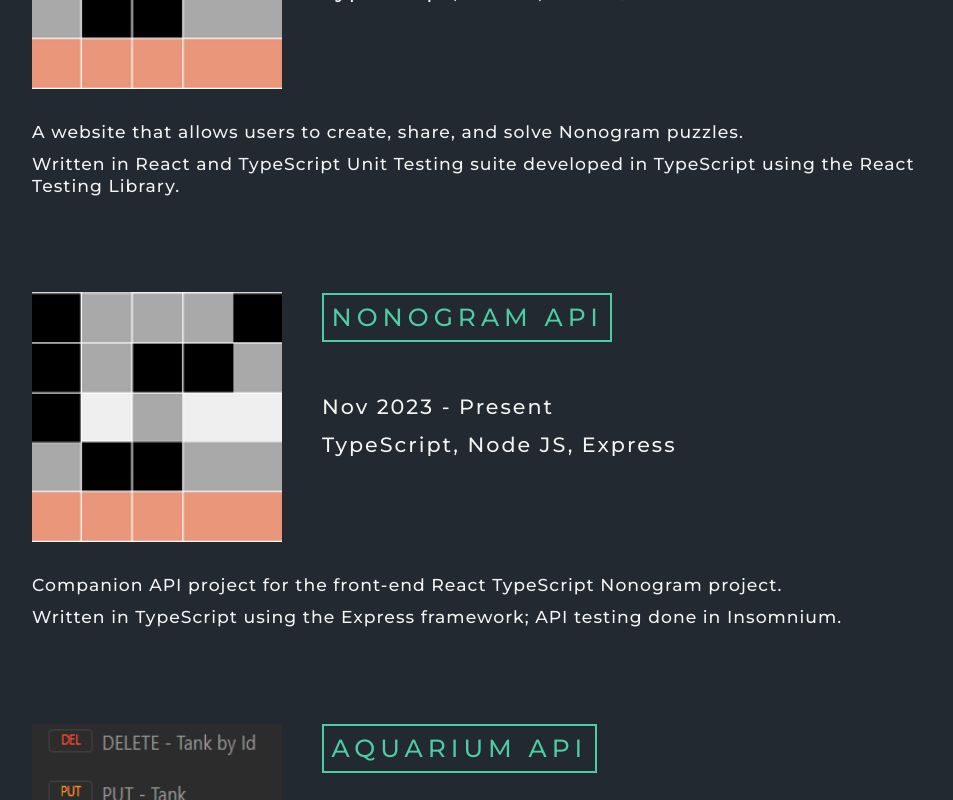
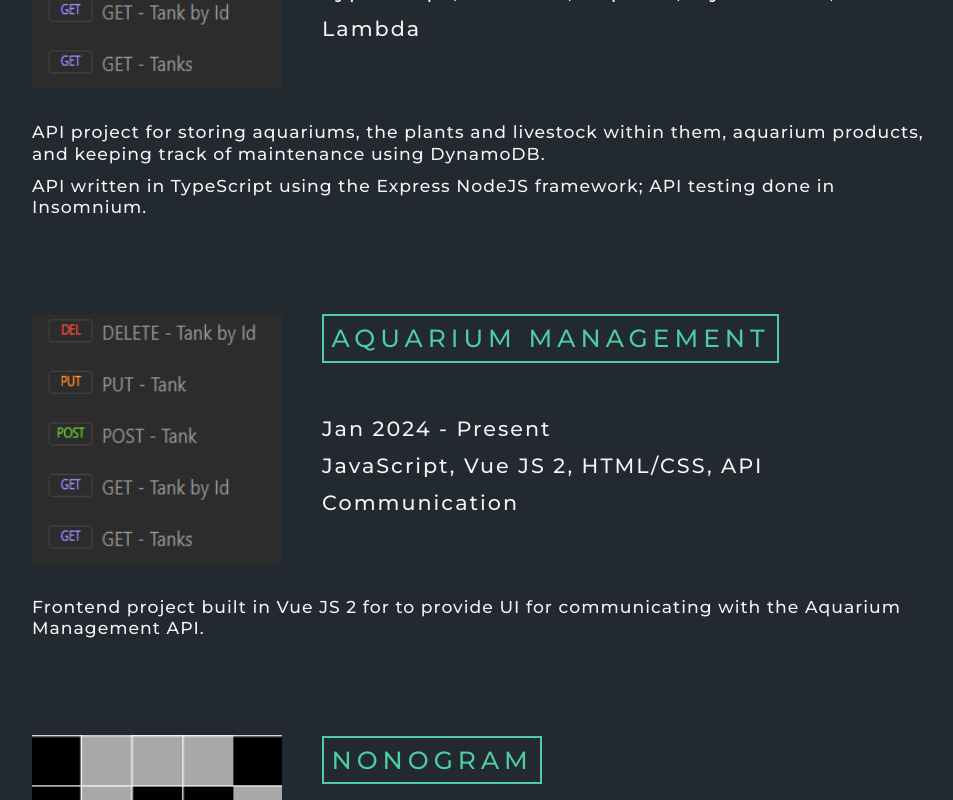
Before and after one commit to KeighlyIsCoding/keighly-ca, a React (Vite) app: page / in a window 1280 px wide. Shown: the part 1560-2360 px from the top of the page, without its empty margins (160-1113 px from the left). Built offline with nearby package versions, Linux system fonts and the light colour scheme; the HTML template or start-up script is replaced by a standard one.

Commit message:
Projects update

```diff
--- a/src/components/projectList.tsx
+++ b/src/components/projectList.tsx
@@ -2,8 +2,16 @@ import { Article } from './article';
 import { Project } from './project';
 import nonogram from '../assets/thumbnails/nonogram.png';
 import aquarium from '../assets/thumbnails/aquarium.png';
+import keighly from '../assets/thumbnails/keighly.png';
 
 export const Projects = () => {
+  const aquariumAPIDescription = [
+    'API project for storing aquariums, the plants and livestock within them, aquarium products, and keeping track of maintenance using DynamoDB.',
+    'API written in TypeScript using the Express NodeJS framework; API testing done in Insomnium.'
+  ];
+  const aquariumDescription = [
+    'Frontend project built in Vue JS 2 for to provide UI for communicating with the Aquarium Management API.'
+  ];
   const nonogramDescription = [
     'A website that allows users to create, share, and solve Nonogram puzzles.',
     'Written in React and TypeScript Unit Testing suite developed in TypeScript using the React Testing Library.'
@@ -12,9 +20,8 @@ export const Projects = () => {
     'Companion API project for the front-end React TypeScript Nonogram project.',
     'Written in TypeScript using the Express framework; API testing done in Insomnium.'
   ];
-  const aquariumAPIDescription = [
-    'API project for storing aquariums, the plants and livestock within them, aquarium products, and keeping track of maintenance using DynamoDB.',
-    'API written in TypeScript using the Express NodeJS framework; API testing done in Insomnium.'
+  const keighlyCADescription = [
+    'This small portfolio website, built to feature & provide additional context for my projects.'
   ];
 
   return (
@@ -23,6 +30,22 @@ export const Projects = () => {
       className={'projects'}
       content={
         <>
+          <Project
+            title={'Aquarium Management API'}
+            link={'https://github.com/ALostCAWs/aquarium-management-api'}
+            date={'Jan 2024 - Present'}
+            skills={['TypeScript', 'Node JS', 'Express', 'DynamoDB', 'AWS Lambda']}
+            description={aquariumAPIDescription}
+            image={<img src={aquarium} />}
+          />
+          <Project
+            title={'Aquarium Management'}
+            link={'https://github.com/ALostCAWs/aquarium-management'}
+            date={'Jan 2024 - Present'}
+            skills={['JavaScript', 'Vue JS 2', 'HTML/CSS', 'API Communication']}
+            description={aquariumDescription}
+            image={<img src={aquarium} />}
+          />
           <Project
             title={'Nonogram'}
             link={'https://github.com/ALostCAWs/nonogram'}
@@ -40,12 +63,12 @@ export const Projects = () => {
             image={<img src={nonogram} />}
           />
           <Project
-            title={'Aquarium API'}
-            link={'https://github.com/ALostCAWs/aquarium-api'}
-            date={'Jan 2024 - Present'}
-            skills={['TypeScript', 'Node JS', 'Express', 'DynamoDB']}
-            description={aquariumAPIDescription}
-            image={<img src={aquarium} />}
+            title={'Keighly.ca'}
+            link={'https://github.com/ALostCAWs/keighly-ca'}
+            date={'Dec 2023'}
+            skills={['TypeScript', 'React', 'HTML/CSS', 'Vite', 'ESLint']}
+            description={keighlyCADescription}
+            image={<img src={keighly} />}
           />
         </>
       }
```
Also changed, not shown: src/assets/thumbnails/keighly.png (added).
